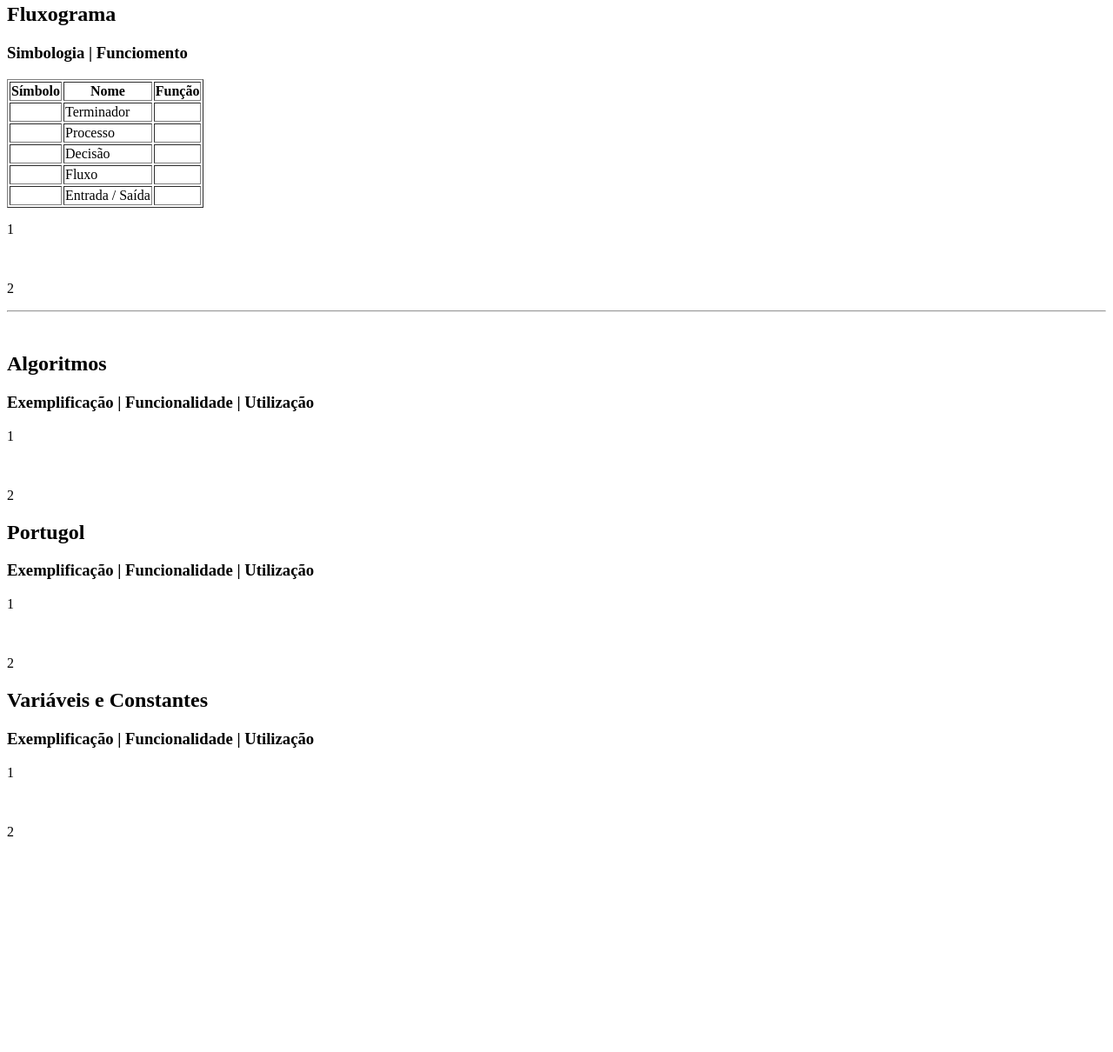
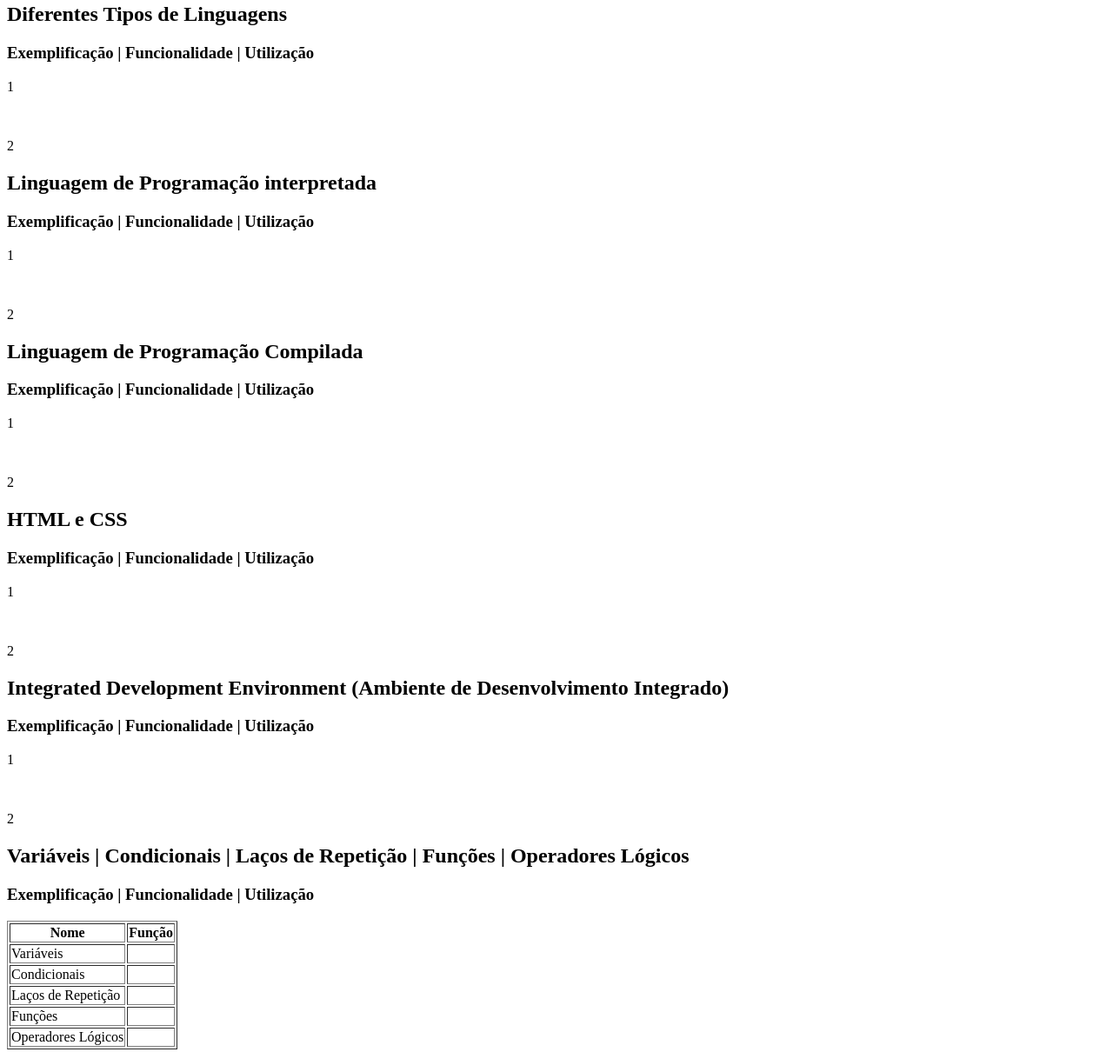
Before and after one commit to eli-bernardi/site-Situacao-De-Aprendizagem, a plain HTML site: page SERVICE/logica_programacao.html in a window 1280 px wide. Shown: the part 274-1484 px from the top of the page at 87% size. Before the commit the page ends 1256 px from the top, so only its background shows below. Drawn offline with Linux system fonts and the light colour scheme.

Commit message:
Versão Beta 1.09

```diff
--- a/SERVICE/logica_programacao.html
+++ b/SERVICE/logica_programacao.html
@@ -1,5 +1,6 @@
 <!DOCTYPE html>
 <html lang="pt-BR">
+
 <head>
     <meta charset="UTF-8">
     <meta name="viewport" content="width=device-width, initial-scale=1.0">
@@ -11,17 +12,17 @@
         <nav>
             <ul>
                 <a href="./home.html">Home</a>
-                <a href="./logica_programacao.html">Lógica De Programação</a>
-                <a href="./logica_computacional.html">Lógica Computacional</a>
-                <a href="./tecnologia_informação.html">Lógica De Programação</a>
-                <a href="./fundamentos_eletronica.html">Fundamentos de Eletrônica </a>
-                <a href="./fundamentos_rede.html">Fundamentos de Rede </a>
+                <a href="./service.html">Lógica De Programação</a>
+                <a href="../SERVICE/logica_computacional.html">Lógica Computacional</a>
+                <a href="../SERVICE/logica_programacao.html">Lógica De Programação</a>
+                <a href="../SERVICE/fundamentos_eletronica.html">Fundamentos de Eletrônica </a>
+                <a href="../SERVICE/fundamentos_rede.html">Fundamentos de Rede </a>
             </ul>
         </nav>
     </header>
     <main>
         <section>
-            <h1>Lógica Computacional</h1>
+            <h1>Lógica de Programação</h1>
             <h3>Segmentos | Utilidades | aplicações</h3>
             <hr>
             <p>A lógica computacional é um ramo da computação que se concentra na aplicação de princípios lógicos para
@@ -34,46 +35,100 @@
         </section>
     </main>
     <hr><br>
+    <section>
+        <div id="linguagens">
+            <h2>Diferentes Tipos de Linguagens</h2>
+            <h3>Exemplificação | Funcionalidade | Utilização</h3>
+        </div>
+        <div>
+            <p>1</p><br>
+            <p>2</p>
+        </div>
+    </section>
+    </main>
     <main>
         <section>
-            <div id="fluxograma">
-                <h2>Fluxograma</h2>
-                <h3>Simbologia | Funciomento</h3>
+            <div id="interpretada">
+                <h2>Linguagem de Programação interpretada</h2>
+                <h3>Exemplificação | Funcionalidade | Utilização</h3>
+            </div>
+            <div>
+                <p>1</p><br>
+                <p>2</p>
+            </div>
+        </section>
+    </main>
+
+    <main>
+        <section>
+            <div id="compilada">
+                <h2>Linguagem de Programação Compilada</h2>
+                <h3>Exemplificação | Funcionalidade | Utilização</h3>
+            </div>
+            <div>
+                <p>1</p><br>
+                <p>2</p>
+            </div>
+        </section>
+    </main>
+    <main>
+        <section>
+            <div id="html-css">
+                <h2>HTML e CSS</h2>
+                <h3>Exemplificação | Funcionalidade | Utilização</h3>
+            </div>
+            <div>
+                <p>1</p><br>
+                <p>2</p>
+            </div>
+        </section>
+    </main>
+    <main>
+        <section>
+            <div id="ide">
+                <h2>Integrated Development Environment (Ambiente de Desenvolvimento Integrado)</h2>
+                <h3>Exemplificação | Funcionalidade | Utilização</h3>
+            </div>
+            <div>
+                <p>1</p><br>
+                <p>2</p>
+            </div>
+        </section>
+    </main>
+    <main>
+        <section>
+            <div id="conceitos">
+                <h2>Variáveis | Condicionais | Laços de Repetição | Funções | Operadores Lógicos</h2>
+                <h3>Exemplificação | Funcionalidade | Utilização</h3>
                 <table border="1">
                     <thead>
                         <tr>
-                            <th>Símbolo</th>
                             <th>Nome</th>
                             <th>Função</th>
                         </tr>
                     </thead>
                     <tbody>
                         <tr>
-                            <td></td>
-                            <td>Terminador</td>
+                            <td>Variáveis</td>
                             <td></td>
                         </tr>
                         <tr>
-                            <td></td>
-                            <td>Processo</td>
+                            <td>Condicionais</td>
                             <td></td>
                         </tr>
 
                         <tr>
-                            <td></td>
-                            <td>Decisão</td>
+                            <td>Laços de Repetição</td>
                             <td></td>
                         </tr>
 
                         <tr>
-                            <td></td>
-                            <td>Fluxo</td>
+                            <td>Funções</td>
                             <td></td>
                         </tr>
 
                         <tr>
-                            <td></td>
-                            <td>Entrada / Saída</td>
+                            <td>Operadores Lógicos</td>
                             <td></td>
                         </tr>
                     </tbody>
@@ -83,39 +138,6 @@
             </div>
         </section>
     </main>
-    <hr><br>
-    <main>
-        <section>
-            <div id="algoritmos">
-                <h2>Algoritmos</h2>
-                <h3>Exemplificação  |   Funcionalidade | Utilização</h3>
-                <p>1</p><br>
-                <p>2</p>
-            </div>
-        </section>
-    </main>
-    <main>
-        <section>
-            <div id="portugol">
-                <h2>Portugol</h2>
-                <h3>Exemplificação  |   Funcionalidade | Utilização</h3>
-                <p>1</p><br>
-                <p>2</p>
-            </div>
-        </section>
-    </main>
-
-    <main>
-        <section>
-            <div id="variavel-constante">
-                <h2>Variáveis e Constantes</h2>
-                <h3>Exemplificação  |   Funcionalidade | Utilização</h3>
-                <p>1</p><br>
-                <p>2</p>
-            </div>
-        </section>
-    </main>
-
 </body>
 
 </html>
```
Also changed, not shown: SERVICE/fundamentos_eletronica.html (+25 -5 lines), SERVICE/fundamentos_rede.html (+5 -5 lines), SERVICE/logica_computacional.html (+15 -8 lines), SERVICE/tecnologia_informação.html (+5 -5 lines), contato.html (+0 -8 lines), service.html (+7 -9 lines).
